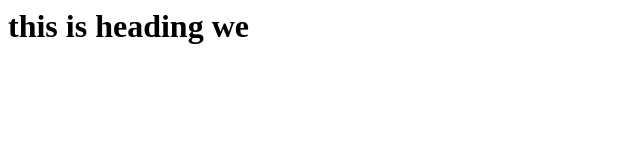
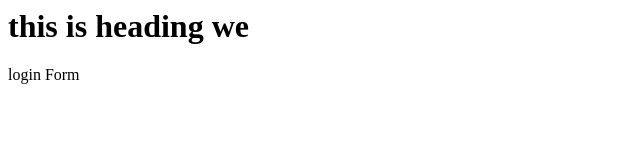
Before and after one commit to abinaya-as/myfirstgit, a plain HTML site: page index.html in a window 1280 px wide. Shown: the full height of the page, 0-640 px from the left. Drawn offline with Linux system fonts and the light colour scheme.

Commit message:
login html

```diff
--- /dev/null
+++ b/dir2/app2.js
@@ -0,0 +1 @@
+console.log("1203")
--- a/index.html
+++ b/index.html
@@ -2,5 +2,6 @@
     <head><title>Myfirst github</title></head>
     <body>
         <h1>this is heading we</h1>
+        login Form
     </body>
 </html>
```
Also changed, not shown: login.html (added, +1 -0 lines), log.txt (added).
